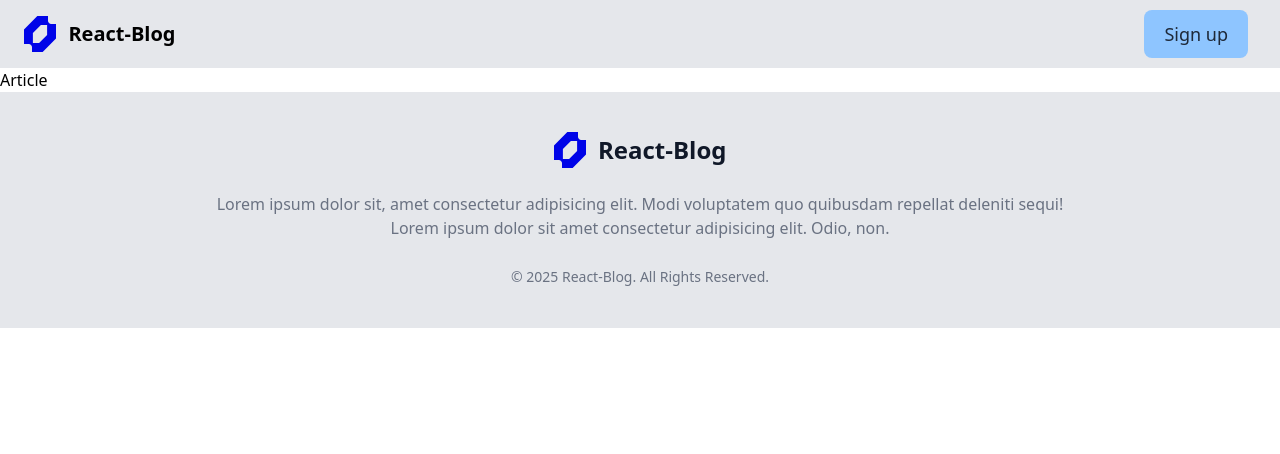
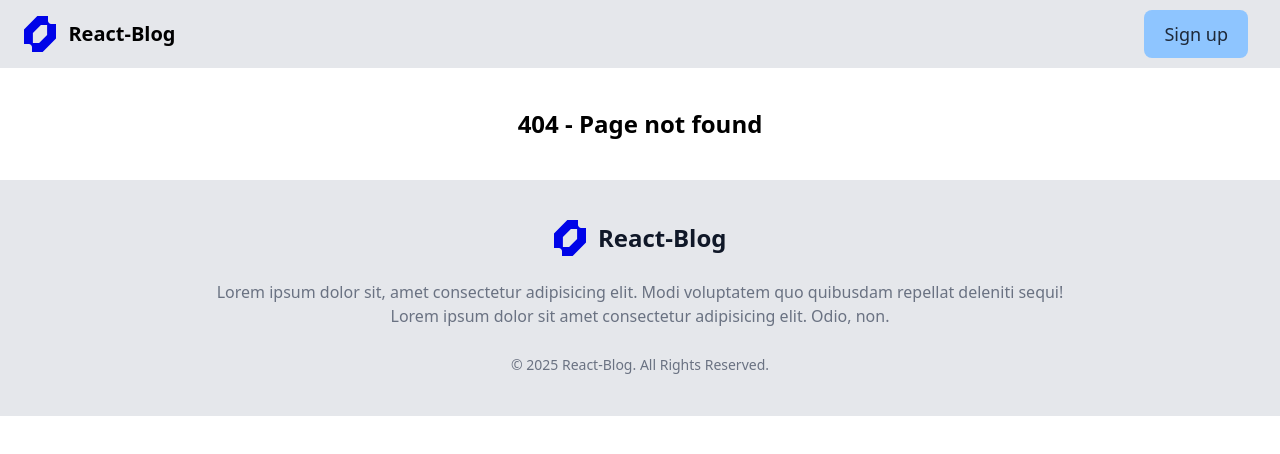
Before and after one commit to jordankamto/node-blog-frontend, a React (Vite) app: page /not-found in a window 1280 px wide. Before the commit this address led to /. Shown: the top 454 px of the page. Built offline with nearby package versions, Linux system fonts and the light colour scheme.

Commit message:
added 404 redirection and page

```diff
--- a/src/App.jsx
+++ b/src/App.jsx
@@ -8,14 +8,16 @@ import {
 
 import Home from "./Home";
 import Users from "./users/pages/user";
+import Notfound from "./Notfound";
 
 const App = () => {
   return (
     <Router>
       <Routes>
         <Route path="/" exact element={<Home />} />
+        <Route path="/not-found" exact element={<Notfound />} />
         <Route path="/users" exact element={<Users />} />
-        <Route path="*" element={<Navigate to="/" replace />} />
+        <Route path="*" element={<Navigate to="/not-found" replace />} />
       </Routes>
     </Router>
   );
--- /dev/null
+++ b/src/Notfound.jsx
@@ -0,0 +1,17 @@
+import React from "react";
+import Navbar from "./shared/components/Navbar";
+import Footer from "./shared/components/Footer";
+
+const Notfound = () => {
+  return (
+    <>
+      <Navbar isAuthenticated={false} isRegistered={false} />
+      <div className="flex flex-row justify-center py-10">
+        <p className="text-2xl font-bold ">404 - Page not found</p>
+      </div>
+      <Footer />
+    </>
+  );
+};
+
+export default Notfound;
```
